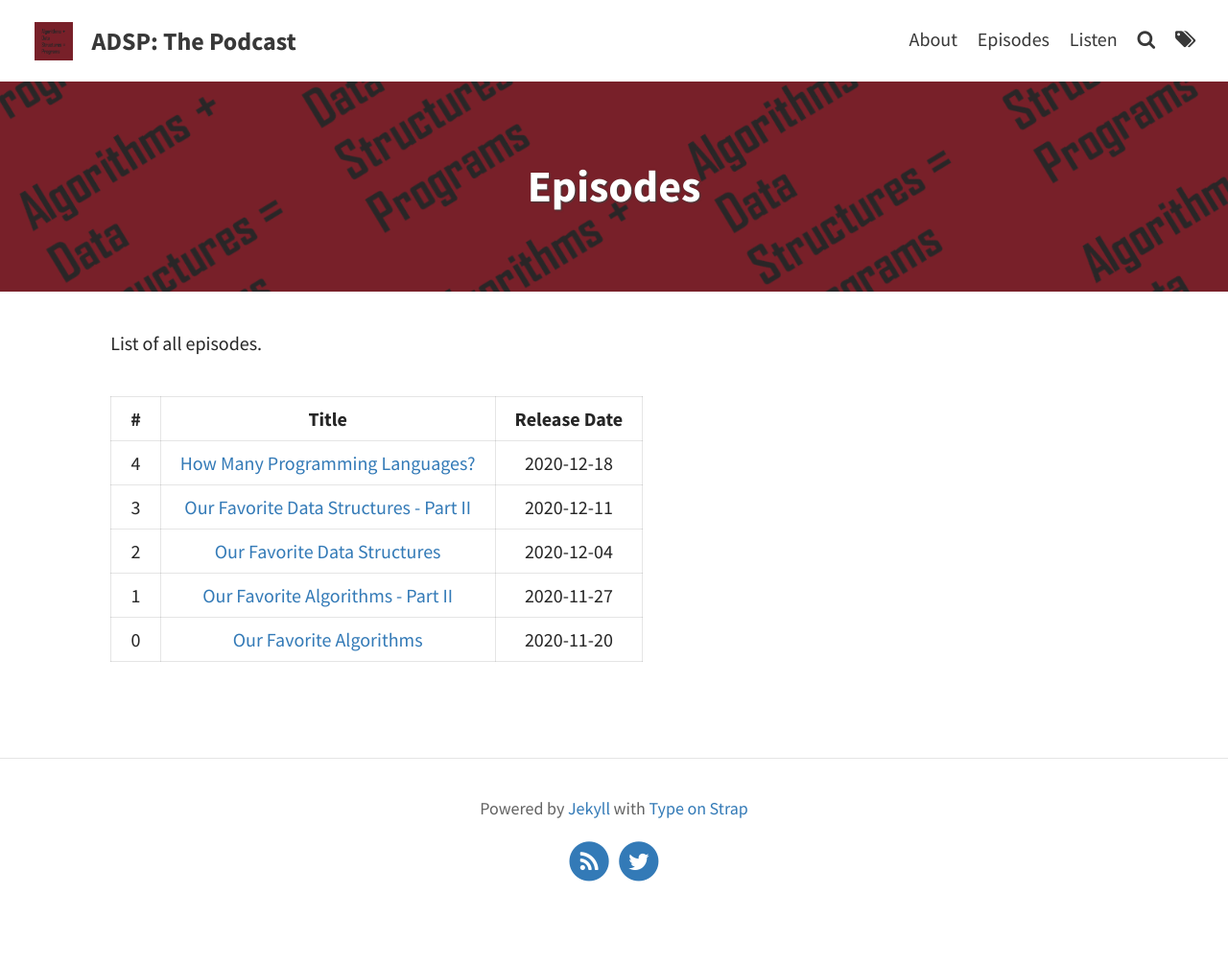
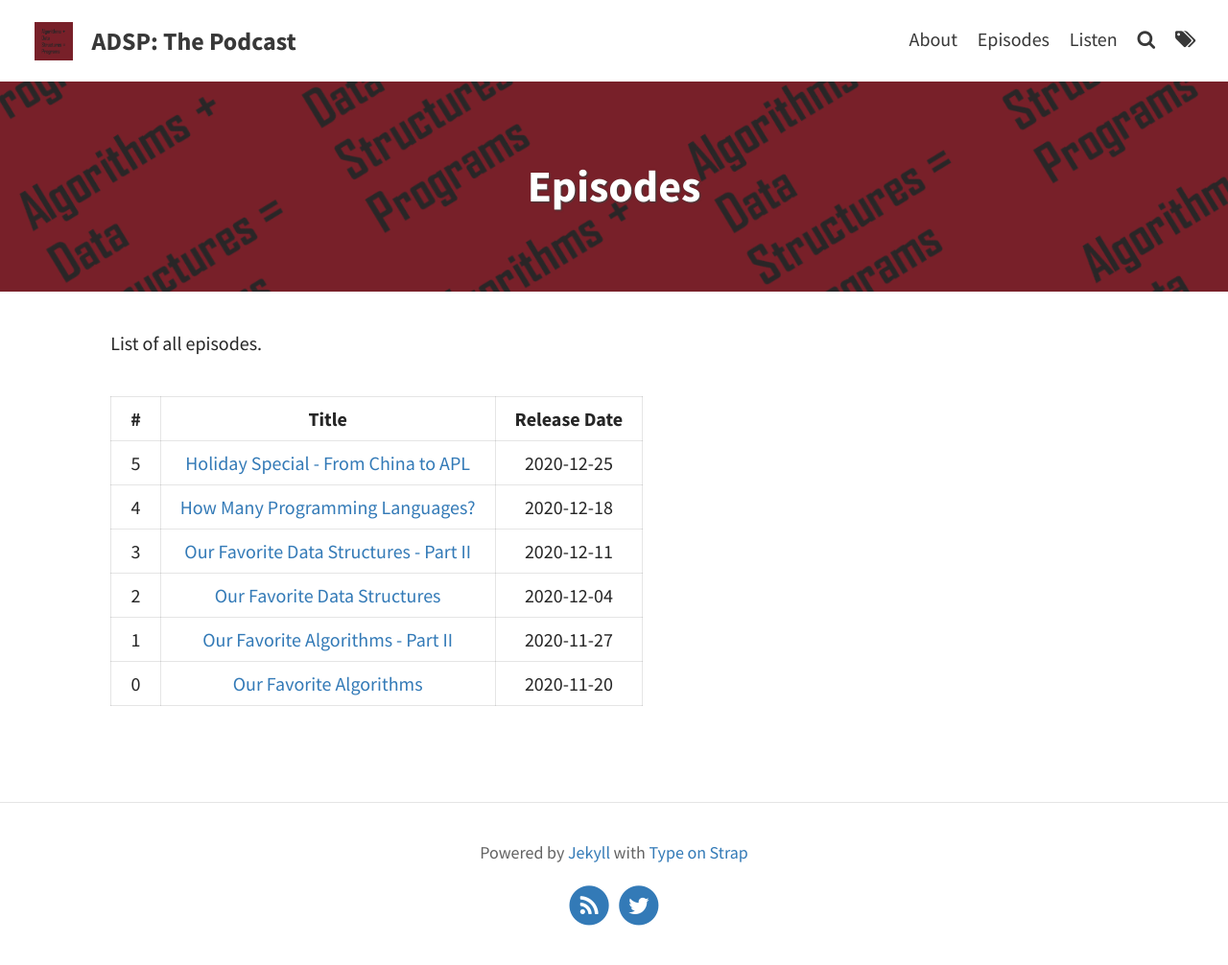
Before and after one commit to codereport/adsp2, a Jekyll site: the page built from pages/episodes.md, in a window 1280 px wide. Shown: the whole page at 96% size. Built offline with Jekyll 4.4.1, drawn with Linux system fonts in a browser that asks for light colours; before the commit the page ends 960 px from its top, so only the background shows below that.

Commit message:
Update episodes

```diff
--- a/pages/episodes.md
+++ b/pages/episodes.md
@@ -9,6 +9,7 @@
 
 |   #   |                                             Title                                              | Release Date |
 | :---: | :--------------------------------------------------------------------------------------------: | :----------: |
+|   5   |  [Holiday Special - From China to APL](https://adspthepodcast.com/2020/12/25/Episode-5.html)   |  2020-12-25  |
 |   4   |    [How Many Programming Languages?](https://adspthepodcast.com/2020/12/18/Episode-4.html)     |  2020-12-18  |
 |   3   | [Our Favorite Data Structures - Part II](https://adspthepodcast.com/2020/12/11/Episode-3.html) |  2020-12-11  |
 |   2   |      [Our Favorite Data Structures](https://adspthepodcast.com/2020/12/04/Episode-2.html)      |  2020-12-04  |
```
